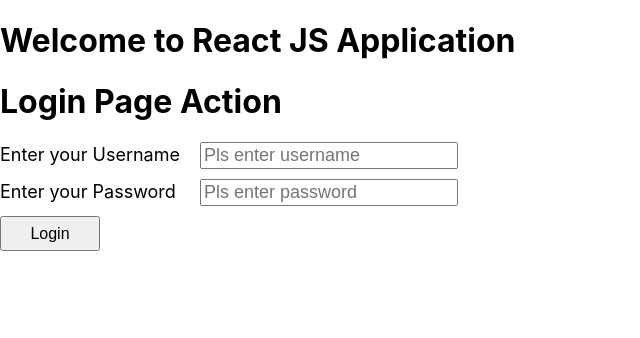
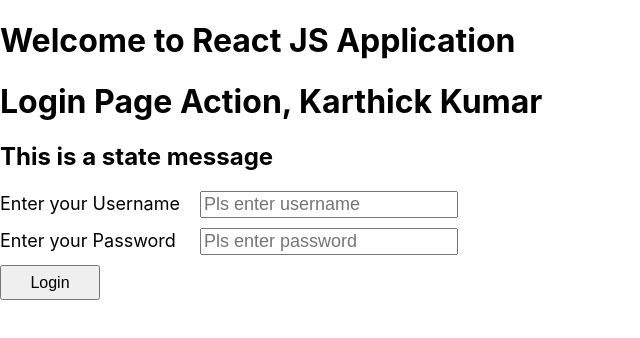
Before and after one commit to karthickvkumar/vcentry22, a React (Create React App) app in the folder vcentry/: page / in a window 1280 px wide. Shown: the top 338 px of the page, without its empty margins (0-640 px from the left). Built offline with nearby package versions, Linux system fonts and the light colour scheme.

Commit message:
react state

```diff
--- a/vcentry/src/components/login-form.js
+++ b/vcentry/src/components/login-form.js
@@ -1,15 +1,26 @@
 import React, { Component } from "react";
 
 class LoginAction extends Component {
+
+  constructor(props){
+    super(props);
+    this.state = {
+      message : "This is a state message"
+    }
+  }
 
   dispalyMessage(){
     alert("Hi this is the message..")
   }
 
   render(){
+
+    var name = "Karthick Kumar";
+
     return (
       <div>
-        <h1>Login Page Action</h1>
+        <h1>Login Page Action, {name}</h1>
+        <h2>{this.state.message}</h2>
         <div className="space">
           <label className="lable">Enter your Username</label>
           <input className="inputbox" type="text" placeholder="Pls enter username" />
```
